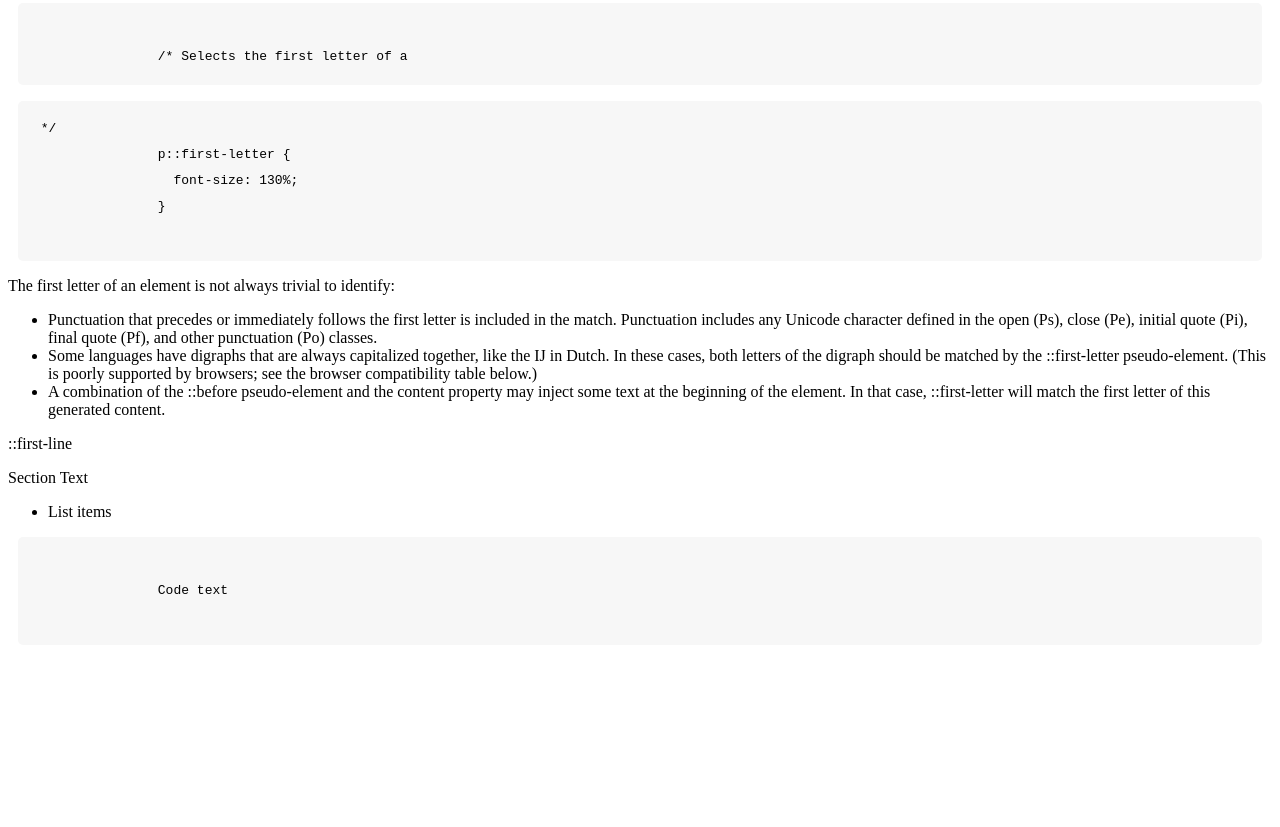
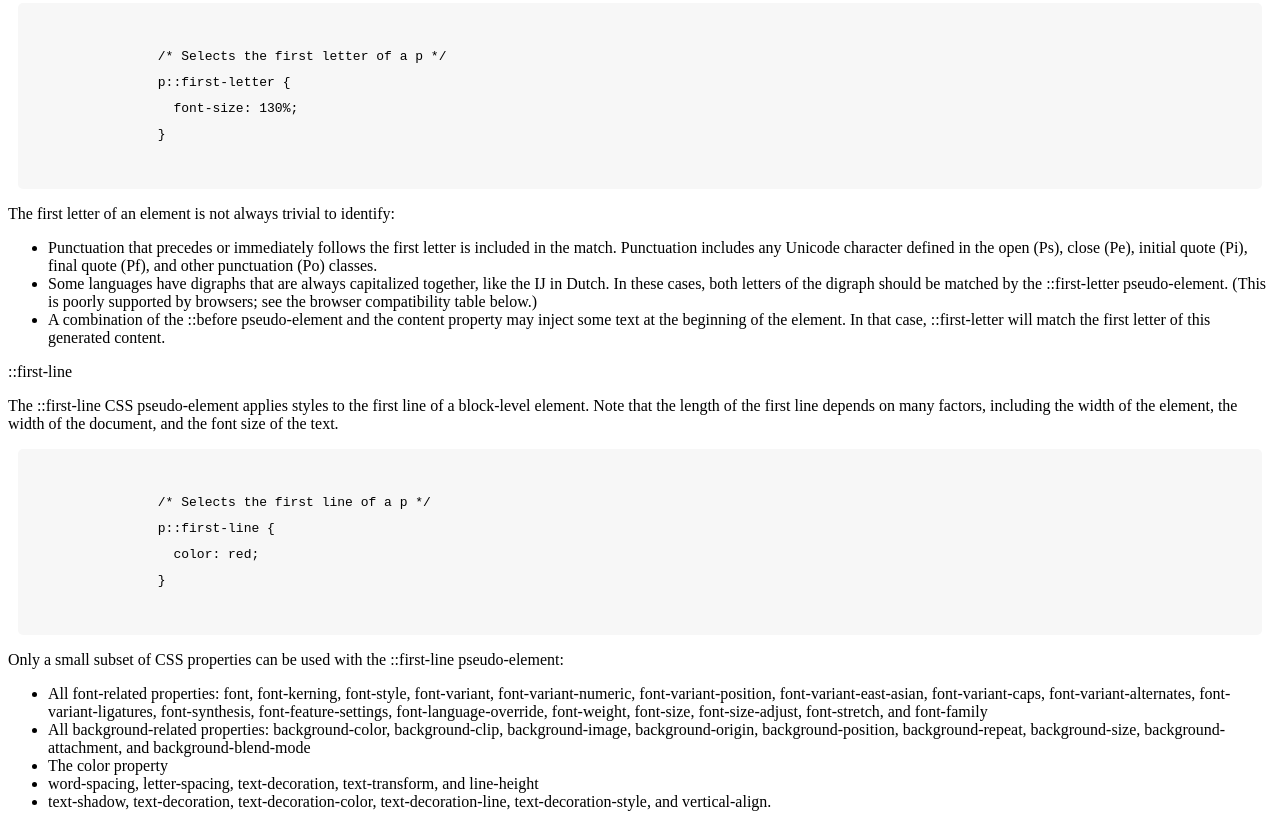
Before and after one commit to rootdown001/tech_doc, a plain HTML site: page index.html in a window 1280 px wide. Shown: the part 2355-3182 px from the top of the page. Before the commit the page ends 3010 px from the top, so only its background shows below. Drawn offline with Linux system fonts and the light colour scheme.

Commit message:
added rest of text

```diff
--- a/index.html
+++ b/index.html
@@ -190,7 +190,7 @@
                 but only when not preceded by other content (such as images or inline tables).</p>
 
             <code>
-                /* Selects the first letter of a <p> */
+                /* Selects the first letter of a p */
                 p::first-letter {
                   font-size: 130%;
                 }
@@ -213,27 +213,38 @@
         </article>
     </section>
 
-
-
-
-
-
     <section class="main-section" id="kw_first-line">
         <header>::first-line</header>
         <article>
-            <p>Section Text</p>
+            <p>The ::first-line CSS pseudo-element applies styles to the first line of a block-level element. Note that the length of the
+                first line depends on many factors, including the width of the element, the width of the document, and the font size
+                of the text.</p>
+
+            <code>
+                /* Selects the first line of a p */
+                p::first-line {
+                  color: red;
+                }
+            </code>
+
+            <p>Only a small subset of CSS properties can be used with the ::first-line pseudo-element:</p>
 
             <ul>
-                <li>List items</li>
+                <li>All font-related properties: font, font-kerning, font-style, font-variant, font-variant-numeric,
+                    font-variant-position, font-variant-east-asian, font-variant-caps, font-variant-alternates, font-variant-ligatures,
+                    font-synthesis, font-feature-settings, font-language-override, font-weight, font-size, font-size-adjust,
+                    font-stretch, and font-family</li>
+
+                <li>All background-related properties: background-color, background-clip, background-image, background-origin,
+                    background-position, background-repeat, background-size,  background-attachment, and background-blend-mode</li>
+                <li>The color property</li>
+                <li>word-spacing, letter-spacing, text-decoration, text-transform, and line-height</li>
+                <li>text-shadow, text-decoration, text-decoration-color, text-decoration-line, text-decoration-style, and
+                    vertical-align.</li>
             </ul>
-
-            <code>
-                Code text
-            </code>
         </article>
     </section>
 
 
-
 </main>
 </body>
--- a/style.css
+++ b/style.css
@@ -11,3 +11,4 @@ code {
     margin: 10px;
     border-radius: 5px;
   }
+  ss
```
